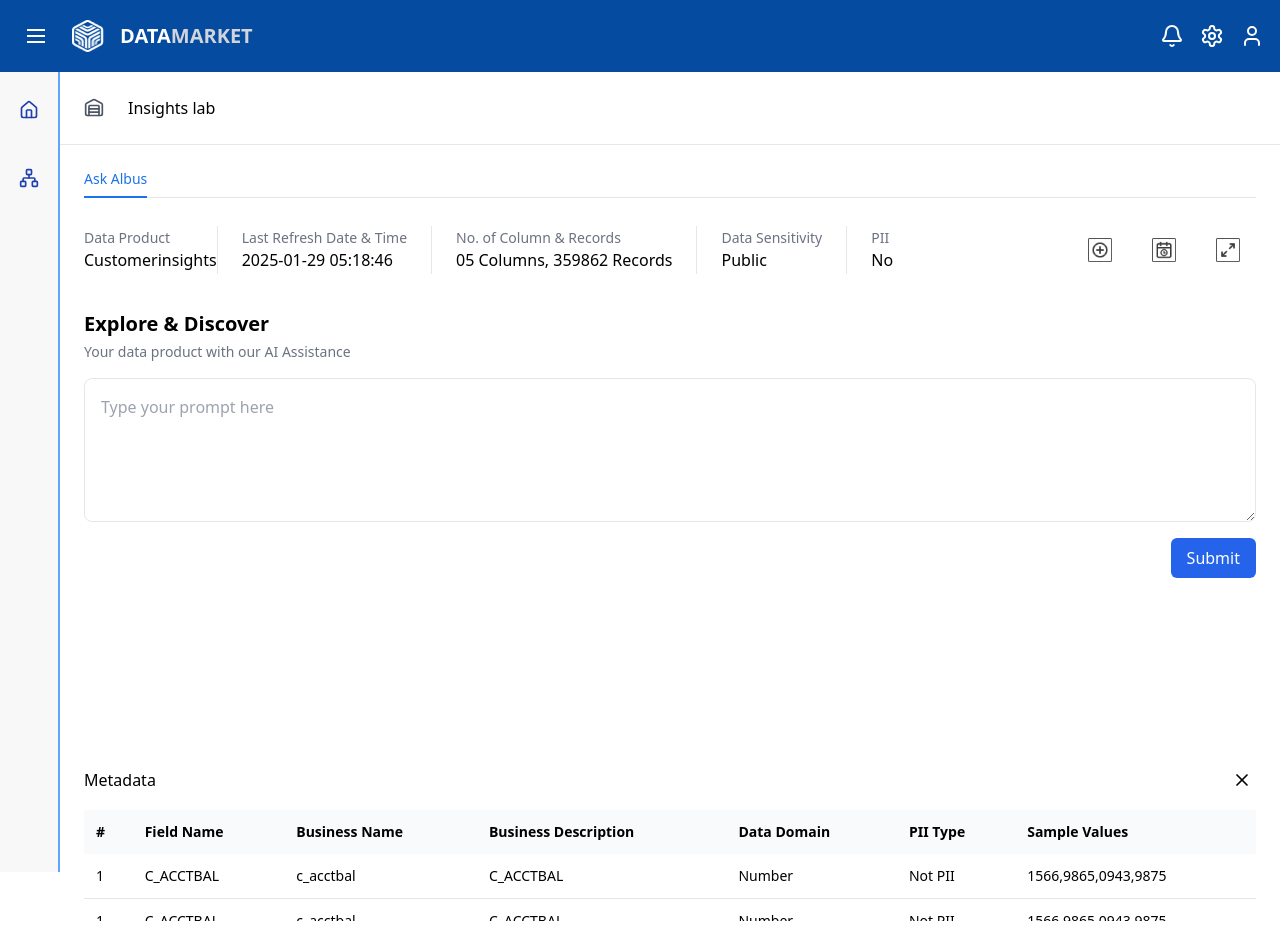
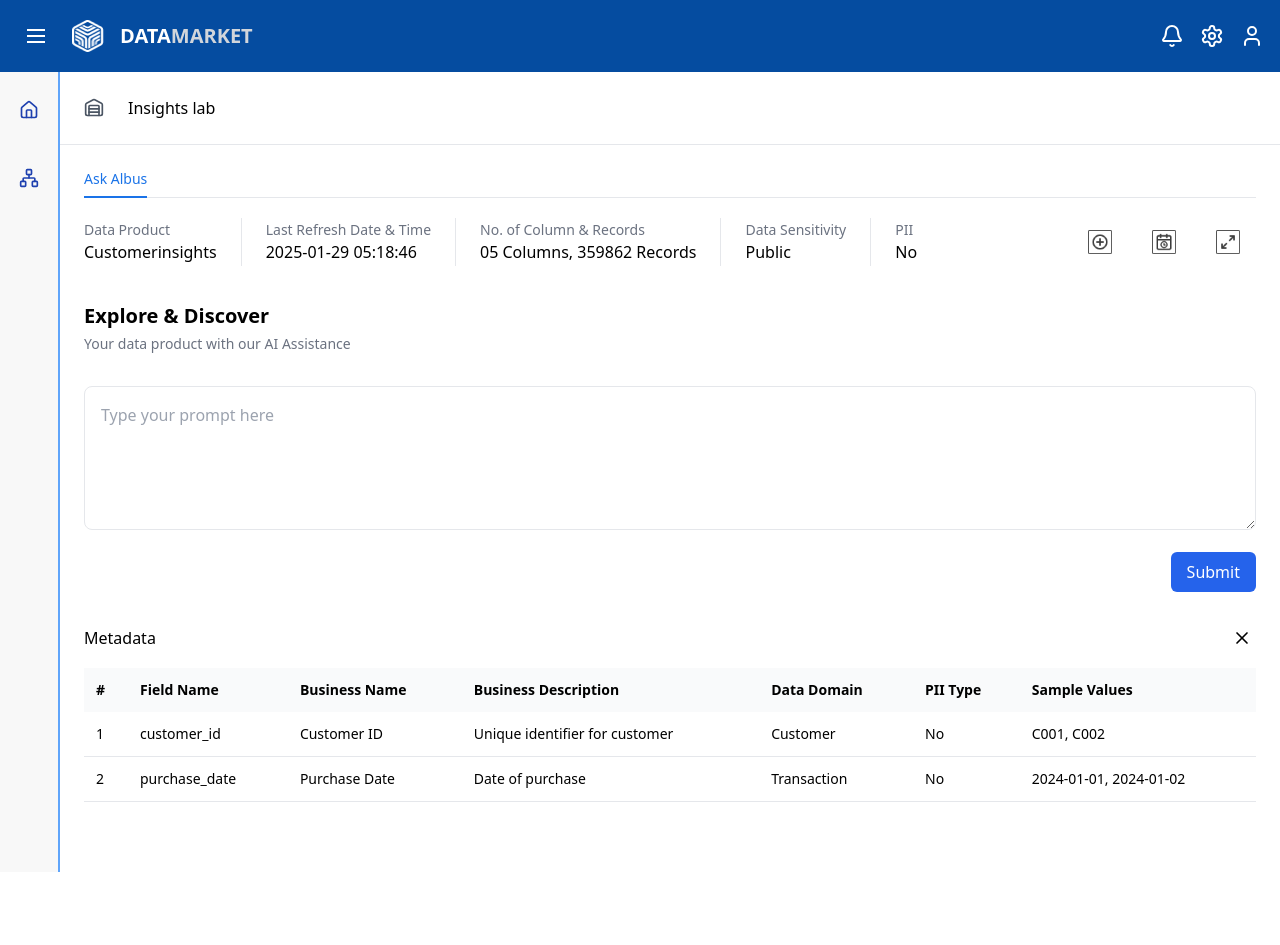
Before and after one commit to AjayBidyarthy/Harish-raju-Vasu-Insights-Lab, a React (Vite) app: page /albus in a window 1280 px wide. Built offline with nearby package versions, Linux system fonts and the light colour scheme.

Commit message:
Ask ALbus UI screens

```diff
--- a/src/components/Albus/AlbusInterface.jsx
+++ b/src/components/Albus/AlbusInterface.jsx
@@ -1,86 +1,166 @@
-import { Share2, Maximize2, X } from "lucide-react"
-import { useState } from "react"
+import { useState } from "react";
+import { Share2, Maximize2, X, FileText, Code, Table, MessageSquare, RefreshCw } from "lucide-react";
+import TextView from "../InsightsViewType/TextView";
+import CodeView from "../InsightsViewType/CodeView";
+import PromptView from "../InsightsViewType/PromptView";
+import TableView from "../InsightsViewType/TableView";
 
-export default function AlbusInterface() {
-  const [showMetadata, setShowMetadata] = useState(true)
-  const [activeTab, setActiveTab] = useState("all")
+const AlbusInterface = () => {
+  const [showMetadata, setShowMetadata] = useState(true);
+  const [isFirstSubmit, setIsFirstSubmit] = useState(true);
+  const [activeTab, setActiveTab] = useState("all");
+  const [viewMode, setViewMode] = useState("text");
+  const [prompt, setPrompt] = useState("");
+  const [messages, setMessages] = useState([]);
+  const [timeframe, setTimeframe] = useState("Timeframe");
+  const [page, setPage] = useState("Page");
 
   const metadata = [
     {
       id: 1,
-      fieldName: "C_ACCTBAL",
-      businessName: "c_acctbal",
-      businessDescription: "C_ACCTBAL",
-      dataDomain: "Number",
-      piiType: "Not PII",
-      sampleValues: "1566,9865,0943,9875",
+      fieldName: "customer_id",
+      businessName: "Customer ID",
+      businessDescription: "Unique identifier for customer",
+      dataDomain: "Customer",
+      piiType: "No",
+      sampleValues: "C001, C002"
     },
     {
-      id: 1,
-      fieldName: "C_ACCTBAL",
-      businessName: "c_acctbal",
-      businessDescription: "C_ACCTBAL",
-      dataDomain: "Number",
-      piiType: "Not PII",
-      sampleValues: "1566,9865,0943,9875",
+      id: 2,
+      fieldName: "purchase_date",
+      businessName: "Purchase Date",
+      businessDescription: "Date of purchase",
+      dataDomain: "Transaction",
+      piiType: "No",
+      sampleValues: "2024-01-01, 2024-01-02"
+    }
+  ];
+
+  const getButtonStyles = (mode) => {
+    if (viewMode === mode) {
+      return "p-2 bg-gray-100 rounded-md";
+    }
+    return "p-2 hover:bg-gray-50 text-gray-400 transition-colors rounded-md";
+  };
+
+  const handleSubmit = () => {
+    if (!prompt.trim()) return;
+
+    const timestamp = new Date().toLocaleTimeString([], {
+      hour: '2-digit',
+      minute: '2-digit'
+    });
+
+    setMessages([
+      ...messages,
+      {
+        type: 'user',
+        content: prompt,
+        timestamp
       },
       {
-      id: 1,
-      fieldName: "C_ACCTBAL",
-      businessName: "c_acctbal",
-      businessDescription: "C_ACCTBAL",
-      dataDomain: "Number",
-      piiType: "Not PII",
-      sampleValues: "1566,9865,0943,9875",
-    },
-  ]
+        type: 'ai',
+        content: `Response to: ${prompt}`,
+        timestamp: new Date().toLocaleTimeString([], {
+          hour: '2-digit',
+          minute: '2-digit'
+        })
+      }
+    ]);
+
+    if (isFirstSubmit) {
+      setIsFirstSubmit(false);
+      setShowMetadata(false);
+    }
+
+    setPrompt("");
+  };
+
+  const renderViewContent = (content) => {
+    switch (viewMode) {
+      case "text":
+        return (
+          <div className="bg-gray-50 p-4 rounded-lg">
+          <TextView/>
+          </div>
+        );
+      case "code":
+        return (
+          <div className="bg-gray-50 p-4 rounded-lg">
+           <CodeView/>
+          </div>
+        );
+      case "table":
+        return (
+          <div className="bg-gray-50 p-4 rounded-lg">
+           <TableView/>
+          </div>
+        );
+      case "prompt":
+        return (
+          <div className="bg-gray-50 p-4 rounded-lg">
+           <PromptView/>
+          </div>
+        );
+      default:
+        return null;
+    }
+  };
 
   return (
     <div className="min-h-screen font-poppins w-full p-6 bg-white flex flex-col">
+      {/* Top navigation */}
       <div className="relative flex space-x-6 border-b">
         <button
-            className={`relative pb-2 text-sm font-medium ${activeTab === "all" ? "text-[#1a73e8]" : "text-gray-600"}`}
+          className={`relative pb-2 text-sm font-medium ${
+            activeTab === "all" ? "text-[#1a73e8]" : "text-gray-600"
+          }`}
           onClick={() => setActiveTab("all")}
         >
           Ask Albus
-            {activeTab === "all" && <div className="absolute bottom-[-1px] left-0 w-full h-[2px] bg-[#1a73e8]" />}
+          {activeTab === "all" && (
+            <div className="absolute bottom-[-1px] left-0 w-full h-[2px] bg-[#1a73e8]" />
+          )}
         </button>
-          </div><br/>
-      <div className="flex items-center justify-between mb-8">
+      </div>
+
+      {/* Info header */}
+      <div className="flex items-center justify-between mb-8 mt-4">
         <div className="flex items-center">
           <div>
             <div className="text-sm text-gray-500">Data Product</div>
             <div>Customerinsights</div>
           </div>
 
-  <div className="h-12 w-px bg-gray-200" />
+          <div className="h-12 w-px bg-gray-200 mx-6" />
 
-  <div className="px-6">
+          <div>
             <div className="text-sm text-gray-500">Last Refresh Date & Time</div>
             <div>2025-01-29 05:18:46</div>
           </div>
 
-  <div className="h-12 w-px bg-gray-200" />
+          <div className="h-12 w-px bg-gray-200 mx-6" />
 
-  <div className="px-6">
+          <div>
             <div className="text-sm text-gray-500">No. of Column & Records</div>
             <div>05 Columns, 359862 Records</div>
           </div>
 
-  <div className="h-12 w-px bg-gray-200" />
+          <div className="h-12 w-px bg-gray-200 mx-6" />
 
-  <div className="px-6">
+          <div>
             <div className="text-sm text-gray-500">Data Sensitivity</div>
             <div>Public</div>
           </div>
 
-  <div className="h-12 w-px bg-gray-200" />
+          <div className="h-12 w-px bg-gray-200 mx-6" />
 
-  <div className="px-6">
+          <div>
             <div className="text-sm text-gray-500">PII</div>
             <div>No</div>
           </div>
         </div>
+
         <div className="flex gap-2">
           <button className="w-14 h-14 flex items-center justify-center p-4">
           <img src="/assets/albus-add.png" alt="Ask Albus" className="w-full h-full object-contain" />
@@ -99,18 +179,111 @@ export default function AlbusInterface() {
       </div>
 
       <div className="flex-grow flex flex-col">
-        <div className="mb-8 flex flex-col h-full">
+        <div className="mb-8 flex flex-col">
+          {isFirstSubmit && (
+            <>
               <h2 className="text-xl font-semibold mb-1">Explore & Discover</h2>
-          <p className="text-sm text-gray-500 mb-4">Your data product with our AI Assistance</p>
+              <p className="text-sm text-gray-500 mb-4">
+                Your data product with our AI Assistance
+              </p>
+            </>
+          )}
+
+          <div className="flex-grow mb-4">
+            {messages.map((message, index) => (
+              <div key={index} className="mb-4">
+                <div className="flex items-start gap-2">
+                  <div className={`w-8 h-8 ${message.type === 'user' ? 'bg-orange-500' : 'bg-white-500'} rounded-lg flex items-center justify-center text-white`}>
+                    {message.type === 'user' ? 'bb' : 'AI'}
+                  </div>
+                  <div className="flex-grow">
+                    <div className="text-sm text-gray-500 mb-1">{message.timestamp}</div>
+                    {message.type === 'user' ? (
+                      <div className="bg-gray-50 p-4 rounded-lg">
+                        <pre className="whitespace-pre-wrap font-mono text-sm">{message.content}</pre>
+                      </div>
+                    ) : (
+                      <>
+                        <div className="flex gap-1 mb-2 border rounded-md p-1 bg-white w-fit">
+                          <button
+                            className={getButtonStyles("text")}
+                            onClick={() => setViewMode("text")}
+                          >
+                            <FileText className="w-4 h-4" />
+                          </button>
+                          <button
+                            className={getButtonStyles("code")}
+                            onClick={() => setViewMode("code")}
+                          >
+                            <Code className="w-4 h-4" />
+                          </button>
+                          <button
+                            className={getButtonStyles("table")}
+                            onClick={() => setViewMode("table")}
+                          >
+                            <Table className="w-4 h-4" />
+                          </button>
+                          <button
+                            className={getButtonStyles("prompt")}
+                            onClick={() => setViewMode("prompt")}
+                          >
+                            <MessageSquare className="w-4 h-4" />
+                          </button>
+                        </div>
+                        {renderViewContent(message.content)}
+                      </>
+                    )}
+                  </div>
+                  <div className="flex gap-2">
+                    <button className="p-2 hover:bg-gray-100 rounded-lg">
+                      <Share2 className="w-4 h-4" />
+                    </button>
+                    <button className="p-2 hover:bg-gray-100 rounded-lg">
+                      <Maximize2 className="w-4 h-4" />
+                    </button>
+                  </div>
+                </div>
+              </div>
+            ))}
+          </div>
+
+          {isFirstSubmit ? (
+            <div>
               <textarea
+                value={prompt}
+                onChange={(e) => setPrompt(e.target.value)}
                 className="w-full min-h-36 border rounded-lg p-4"
                 placeholder="Type your prompt here"
               />
               <div className="flex justify-end mt-4">
-            <button className="px-4 py-2 bg-blue-600 text-white rounded-md hover:bg-blue-700">Submit</button>
+                <button
+                  onClick={handleSubmit}
+                  className="px-4 py-2 bg-blue-600 text-white rounded-md hover:bg-blue-700"
+                >
+                  Submit
+                </button>
               </div>
             </div>
+          ) : (
+            <div className="flex gap-2">
+              <input
+                type="text"
+                value={prompt}
+                onChange={(e) => setPrompt(e.target.value)}
+                className="flex-grow border rounded-lg p-3"
+                placeholder="Type your follow up prompt here"
+              />
+              <button
+                onClick={handleSubmit}
+                className="px-4 py-2 bg-blue-600 text-white rounded-md hover:bg-blue-700"
+              >
+                Submit
+              </button>
+            </div>
+          )}
+        </div>
 
+        {showMetadata && (
           <div className="flex-grow overflow-auto">
             <div className="flex justify-between items-center mb-4">
               <div className="font-medium">Metadata</div>
@@ -133,8 +306,8 @@ export default function AlbusInterface() {
                   </tr>
                 </thead>
                 <tbody>
-                {metadata.map((row, index) => (
-                  <tr key={index} className="border-b">
+                  {metadata.map((row) => (
+                    <tr key={row.id} className="border-b">
                       <td className="p-3">{row.id}</td>
                       <td className="p-3">{row.fieldName}</td>
                       <td className="p-3">{row.businessName}</td>
@@ -148,7 +321,10 @@ export default function AlbusInterface() {
               </table>
             </div>
           </div>
+        )}
       </div>
     </div>
-  )
-}
+  );
+};
+
+export default AlbusInterface;
```
Lines whose indentation alone changed are shown as unchanged.
